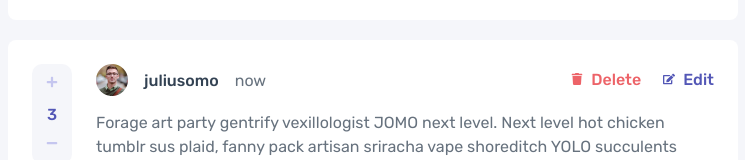
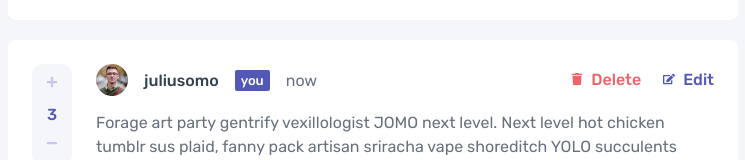
Before and after one commit to EdwinSch/react-interactive-comments, a React (Vite) app: page / in a window 1280 px wide. Shown: the part 395-555 px from the top of the page, without its empty margins (267-1012 px from the left). Built offline with nearby package versions, Linux system fonts and the light colour scheme.

Commit message:
style: add current user badge

```diff
--- a/src/components/Comment.jsx
+++ b/src/components/Comment.jsx
@@ -14,6 +14,8 @@ const Comment = ({ id, user, date, content, points, replies }) => {
           <header>
             <img src={user.img} alt={user.name} />
             <p className="username">{user.name}</p>
+            {/* Current user batch */}
+            {activeUser.name === user.name && <div className="badge">you</div>}
             <p className="timestamp">{date}</p>
           </header>
 
--- a/src/components/comment.css
+++ b/src/components/comment.css
@@ -25,6 +25,14 @@
           font-size: 1rem;
           font-weight: 500;
           color: var(--headingClr);
+        }
+        .badge {
+          padding: 3px 6px;
+          background: var(--accent);
+          color: var(--primaryClr);
+          font-size: 0.813rem;
+          font-weight: 500;
+          border-radius: 2px;
         }
         .timestamp {
           font-size: 1rem;
```
